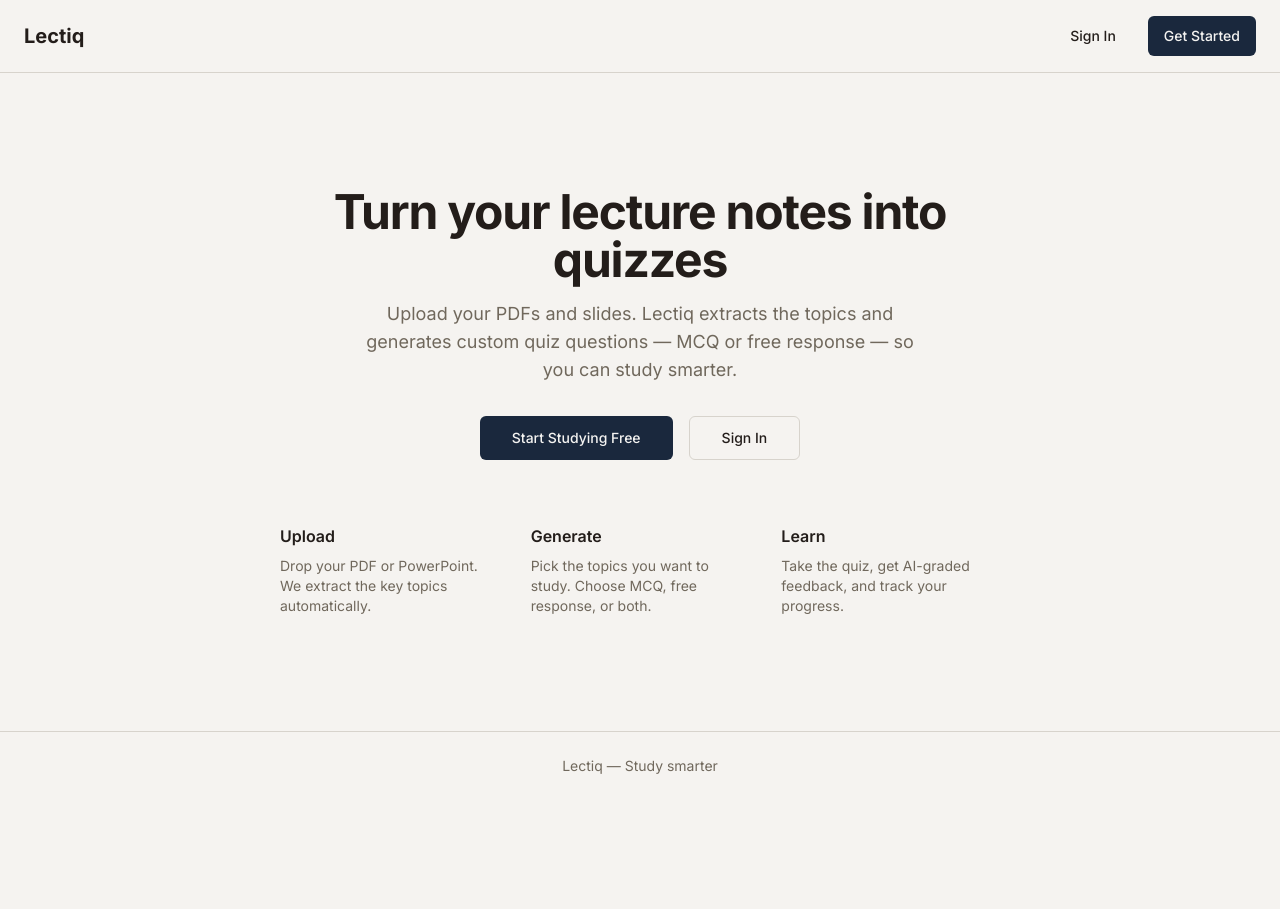
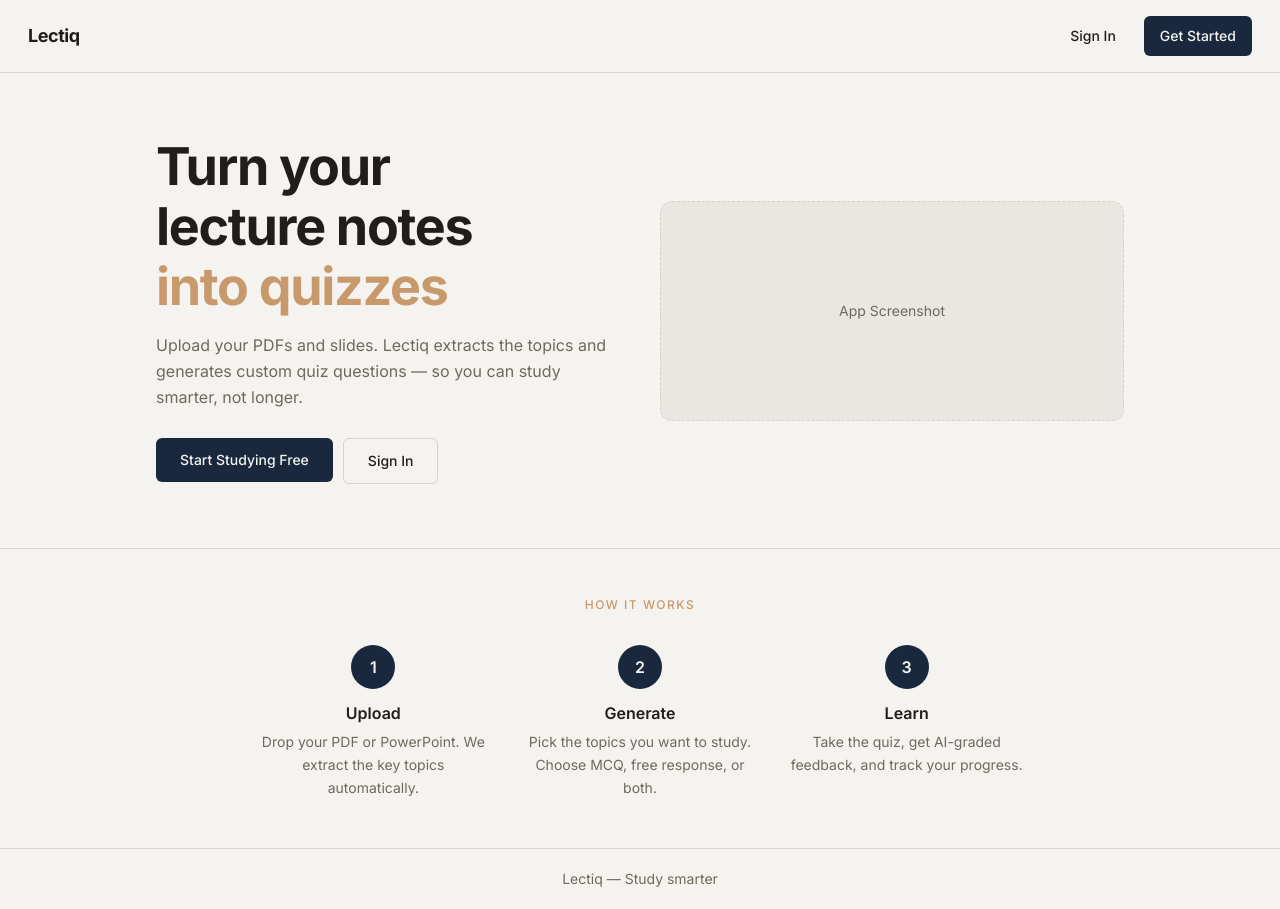
Before and after one commit to Des331150/lectiq, a Next.js app: page / in a window 1280 px wide. Before the commit the page ends 800 px from the top, so only its background shows below. Built offline with nearby package versions, Linux system fonts and the light colour scheme.

Commit message:
feat: redesign landing page with Warm Academic theme

```diff
--- a/app/page.tsx
+++ b/app/page.tsx
@@ -3,57 +3,70 @@
 
 export default function LandingPage() {
   return (
-    <div className="flex min-h-screen flex-col">
-      <header className="flex items-center justify-between px-6 py-4 border-b">
-        <div className="text-xl font-bold">Lectiq</div>
-        <div className="flex items-center gap-4">
+    <div className="flex min-h-screen flex-col bg-background text-foreground">
+      <header className="flex items-center justify-between px-7 py-4 border-b border-border">
+        <div className="text-lg font-bold tracking-tight">Lectiq</div>
+        <div className="flex items-center gap-3">
           <Link href="/auth/login">
-            <Button variant="ghost">Sign In</Button>
+            <Button variant="ghost" className="text-sm">Sign In</Button>
           </Link>
           <Link href="/auth/register">
-            <Button>Get Started</Button>
+            <Button className="text-sm font-medium">Get Started</Button>
           </Link>
         </div>
       </header>
-      <main className="flex-1 flex flex-col items-center justify-center px-6 text-center max-w-3xl mx-auto">
-        <h1 className="text-4xl font-bold tracking-tight sm:text-5xl mb-4">
-          Turn your lecture notes into quizzes
+
+      <main className="flex-1">
+        <div className="flex flex-col md:flex-row gap-10 items-center px-7 py-16 max-w-5xl mx-auto">
+          <div className="flex-1">
+            <h1 className="text-[clamp(2rem,5vw,3.25rem)] font-bold leading-[1.15] tracking-tight text-balance mb-4">
+              Turn your lecture notes<br />
+              <span className="text-[hsl(var(--accent))]">into quizzes</span>
             </h1>
-        <p className="text-lg text-muted-foreground mb-8 max-w-xl">
+            <p className="text-base leading-relaxed text-muted-foreground max-w-[65ch] mb-7">
               Upload your PDFs and slides. Lectiq extracts the topics and generates
-          custom quiz questions — MCQ or free response — so you can study smarter.
+              custom quiz questions — so you can study smarter, not longer.
             </p>
-        <div className="flex gap-4">
+            <div className="flex gap-2.5">
               <Link href="/auth/register">
-            <Button size="lg">Start Studying Free</Button>
+                <Button size="lg" className="text-sm font-medium px-6 py-3 h-auto">Start Studying Free</Button>
               </Link>
               <Link href="/auth/login">
-            <Button variant="outline" size="lg">Sign In</Button>
+                <Button variant="outline" size="lg" className="text-sm font-medium px-6 py-3 h-auto">Sign In</Button>
               </Link>
             </div>
-        <div className="grid grid-cols-3 gap-8 mt-16 text-left">
-          <div>
-            <h3 className="font-semibold mb-2">Upload</h3>
-            <p className="text-sm text-muted-foreground">
-              Drop your PDF or PowerPoint. We extract the key topics automatically.
+          </div>
+          <div className="flex-1 w-full">
+            <div className="rounded-xl bg-card border border-border h-[220px] flex items-center justify-center text-sm text-muted-foreground border-dashed">
+              App Screenshot
+            </div>
+          </div>
+        </div>
+
+        <div className="border-t border-border py-12 px-7">
+          <p className="text-center text-xs font-medium uppercase tracking-[1.5px] text-[hsl(var(--accent))] mb-8">
+            How it works
           </p>
+          <div className="grid grid-cols-1 md:grid-cols-3 gap-8 max-w-3xl mx-auto">
+            {[
+              { num: "1", title: "Upload", desc: "Drop your PDF or PowerPoint. We extract the key topics automatically." },
+              { num: "2", title: "Generate", desc: "Pick the topics you want to study. Choose MCQ, free response, or both." },
+              { num: "3", title: "Learn", desc: "Take the quiz, get AI-graded feedback, and track your progress." },
+            ].map((step) => (
+              <div key={step.num} className="text-center">
+                <div className="w-11 h-11 rounded-full bg-primary text-primary-foreground flex items-center justify-center font-semibold text-base mx-auto mb-3">
+                  {step.num}
                 </div>
-          <div>
-            <h3 className="font-semibold mb-2">Generate</h3>
-            <p className="text-sm text-muted-foreground">
-              Pick the topics you want to study. Choose MCQ, free response, or both.
-            </p>
+                <h3 className="font-semibold text-base mb-1.5">{step.title}</h3>
+                <p className="text-sm text-muted-foreground leading-relaxed max-w-[240px] mx-auto">{step.desc}</p>
               </div>
-          <div>
-            <h3 className="font-semibold mb-2">Learn</h3>
-            <p className="text-sm text-muted-foreground">
-              Take the quiz, get AI-graded feedback, and track your progress.
-            </p>
+            ))}
           </div>
         </div>
       </main>
-      <footer className="py-6 text-center text-sm text-muted-foreground border-t">
-        Lectiq &mdash; Study smarter
+
+      <footer className="py-5 text-center text-sm text-muted-foreground border-t border-border">
+        Lectiq — Study smarter
       </footer>
     </div>
   );
```
Lines whose indentation alone changed are shown as unchanged.
